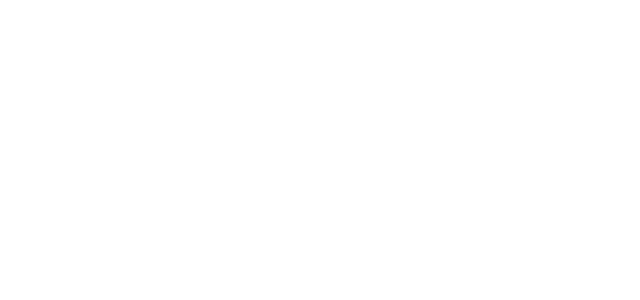
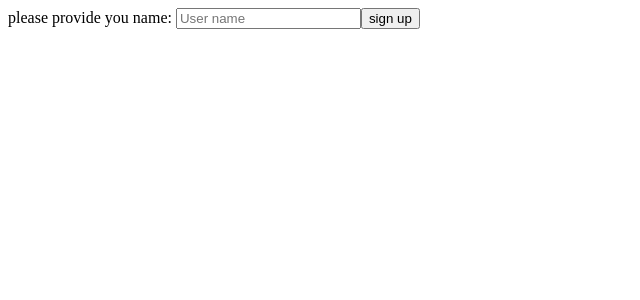
Before and after one commit to nicole-cedano/vschool-group-proj, a React (Create React App) app in the folder client/: page / in a window 1280 px wide. Shown: the top 300 px of the page, without its empty margins (0-640 px from the left). Built offline with nearby package versions, Linux system fonts and the light colour scheme.

Commit message:
starting the home-page  form

```diff
--- a/client/src/App.js
+++ b/client/src/App.js
@@ -1,12 +1,37 @@
-import React from 'react'
+import React, {Component} from 'react'
+import Home from './components/Home.js'
 
 
-const App = () => {
+class App extends Component {
+    constructor(){
+        super()
+        this.state = {
+            userName: "",
+        }
+    }
+
+    handleChange = (e) => {
+        this.setState({
+            [e.target.name]: e.target.value
+        })
+    }
+
+    handleSubmit = (e) => {
+        e.preventdefault()
+    }
+
+    render(){
     return  (
         <div>
+            <Home
+            handleChange={this.handlechange}
+            handleSubmit={this.handleSubmit}
+            userName={this.state.userName}
 
+             />
         </div>
     )
+    }
 }
 
 export default App
--- /dev/null
+++ b/client/src/components/Home.js
@@ -0,0 +1,23 @@
+import React from 'react'
+
+
+const Home = (props) => {
+    const {handleChange, handleSubmit, userName} = props
+    return(
+        <div>
+            <form onSubmit={handleSubmit}>
+                please provide you name: <input
+                    type="text"
+                    name="userName" value={userName}
+                    onChange={handleChange}
+                    placeholder="User name" />
+
+                <button>sign up</button>
+            </form>
+
+            <h4> </h4>
+        </div>
+    )
+}
+
+export default Home
```
